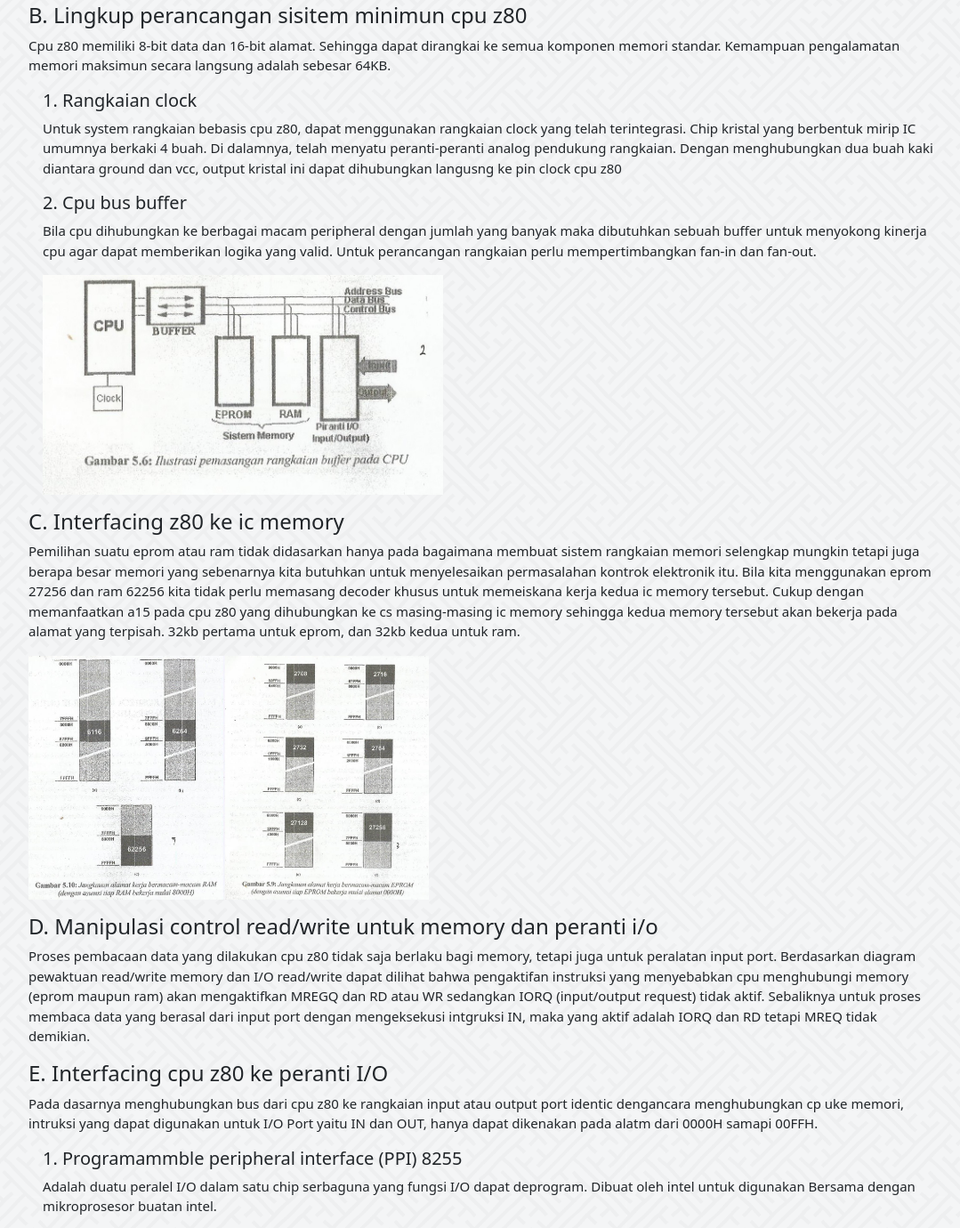
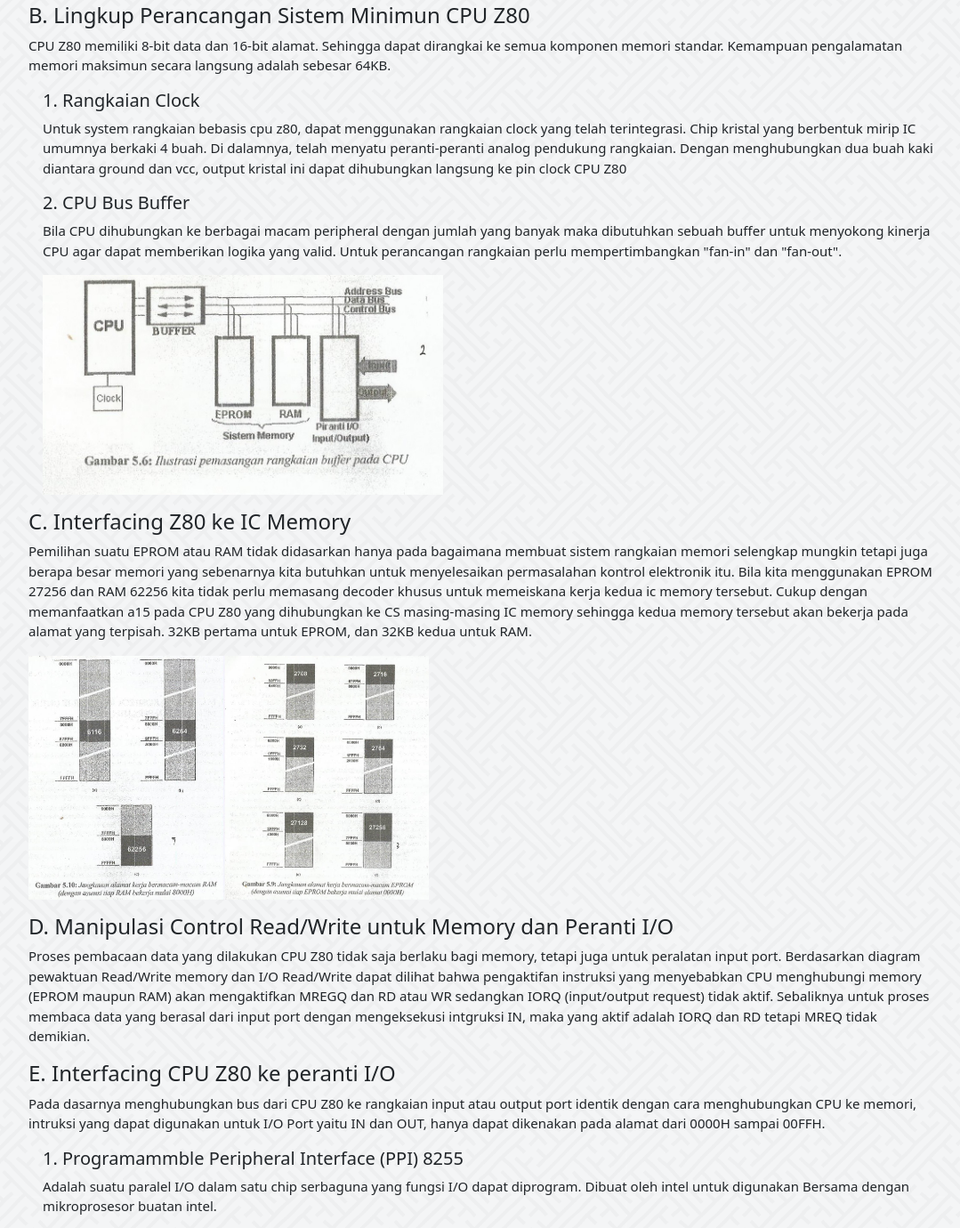
Before and after one commit to AliMasykur10/alimasykuribrahim.github.io, a plain HTML site: page index.html in a window 1280 px wide. Shown: the part 655-2035 px from the top of the page at 89% size, without its empty margins (96-1175 px from the left). Drawn offline with nearby package versions, Linux system fonts and the light colour scheme.

Commit message:
fourth commit

```diff
--- a/index.html
+++ b/index.html
@@ -29,35 +29,35 @@
                     input dan ouput. Peranti input befungsi sebagai peranti penerima dari system yang dikontrol,
                     sedangkan peranti output berfungsi sebagai pemberi aksi kepada system yang dikontrol.</p>
                 <p>Dalam praktik, terminal input maupun output system yang dikontrol dapat beroperasi pada bermacam
-                    besaran listrik maupun fisika. Besaran ini harus diterjemakna ke dalam besaran logika bila
-                    pdihubungkan ke system rangkaian berbasis mikroprosesor. Peranti penerjemah ini disebut interdace ke
+                    besaran listrik maupun fisika. Besaran ini harus diterjemakan ke dalam besaran logika bila
+                    dihubungkan ke system rangkaian berbasis mikroprosesor. Peranti penerjemah ini disebut interface ke
                     peranti sensor dan actuator. Peranti sensor adalah nama yang digunakan untuk menyebut peranti output
-                    dairi sistem yang dikontrol, sedangkan peranti actuator adalah peranti inputnya</p>
+                    dari sistem yang dikontrol, sedangkan peranti actuator adalah peranti inputnya</p>
                 <img src="assets/gambar1.jpg" alt="">
             </div>
 
             <div class="minimun">
-                <h2>B. Lingkup perancangan sisitem minimun cpu z80</h2>
-                <p>Cpu z80 memiliki 8-bit data dan 16-bit alamat. Sehingga dapat dirangkai ke semua komponen memori
+                <h2>B. Lingkup Perancangan Sistem Minimun CPU Z80</h2>
+                <p>CPU Z80 memiliki 8-bit data dan 16-bit alamat. Sehingga dapat dirangkai ke semua komponen memori
                     standar. Kemampuan pengalamatan memori maksimun secara langsung adalah sebesar 64KB.</p>
                 <div class="subab">
 
                     <div class="clock">
 
-                        <h3>1. Rangkaian clock</h3>
+                        <h3>1. Rangkaian Clock</h3>
                         <p>Untuk system rangkaian bebasis cpu z80, dapat menggunakan rangkaian clock yang telah
                             terintegrasi. Chip kristal yang berbentuk mirip IC umumnya berkaki 4 buah. Di dalamnya,
                             telah
                             menyatu peranti-peranti analog pendukung rangkaian. Dengan menghubungkan dua buah kaki
                             diantara
-                            ground dan vcc, output kristal ini dapat dihubungkan langusng ke pin clock cpu z80</p>
+                            ground dan vcc, output kristal ini dapat dihubungkan langsung ke pin clock CPU Z80</p>
                     </div>
 
                     <div class="buffer">
-                        <h3>2. Cpu bus buffer </h3>
-                        <p>Bila cpu dihubungkan ke berbagai macam peripheral dengan jumlah yang banyak maka dibutuhkan
-                            sebuah buffer untuk menyokong kinerja cpu agar dapat memberikan logika yang valid. Untuk
-                            perancangan rangkaian perlu mempertimbangkan fan-in dan fan-out. </p>
+                        <h3>2. CPU Bus Buffer </h3>
+                        <p>Bila CPU dihubungkan ke berbagai macam peripheral dengan jumlah yang banyak maka dibutuhkan
+                            sebuah buffer untuk menyokong kinerja CPU agar dapat memberikan logika yang valid. Untuk
+                            perancangan rangkaian perlu mempertimbangkan "fan-in" dan "fan-out". </p>
 
                         <img src="assets/gambar2.jpg" alt="">
                     </div>
@@ -65,38 +65,38 @@
             </div>
 
             <div class="ic-memory">
-                <h2>C. Interfacing z80 ke ic memory</h2>
-                <p>Pemilihan suatu eprom atau ram tidak didasarkan hanya pada bagaimana membuat sistem rangkaian memori
+                <h2>C. Interfacing Z80 ke IC Memory</h2>
+                <p>Pemilihan suatu EPROM atau RAM tidak didasarkan hanya pada bagaimana membuat sistem rangkaian memori
                     selengkap mungkin tetapi juga berapa besar memori yang sebenarnya kita butuhkan untuk menyelesaikan
-                    permasalahan kontrok elektronik itu.
-                    Bila kita menggunakan eprom 27256 dan ram 62256 kita tidak perlu memasang decoder khusus untuk
-                    memeiskana kerja kedua ic memory tersebut. Cukup dengan memanfaatkan a15 pada cpu z80 yang
-                    dihubungkan ke cs masing-masing ic memory sehingga kedua memory tersebut akan bekerja pada alamat
-                    yang terpisah. 32kb pertama untuk eprom, dan 32kb kedua untuk ram.
+                    permasalahan kontrol elektronik itu.
+                    Bila kita menggunakan EPROM 27256 dan RAM 62256 kita tidak perlu memasang decoder khusus untuk
+                    memeiskana kerja kedua ic memory tersebut. Cukup dengan memanfaatkan a15 pada CPU Z80 yang
+                    dihubungkan ke CS masing-masing IC memory sehingga kedua memory tersebut akan bekerja pada alamat
+                    yang terpisah. 32KB pertama untuk EPROM, dan 32KB kedua untuk RAM.
                 </p>
                 <img src="assets/gambar3.jpg" alt="">
             </div>
             <div class="manipulasi">
-                <h2>D. Manipulasi control read/write untuk memory dan peranti i/o</h2>
-                <p>Proses pembacaan data yang dilakukan cpu z80 tidak saja berlaku bagi memory, tetapi juga untuk
-                    peralatan input port. Berdasarkan diagram pewaktuan read/write memory dan I/O read/write dapat
-                    dilihat bahwa pengaktifan instruksi yang menyebabkan cpu menghubungi memory (eprom maupun ram) akan
+                <h2>D. Manipulasi Control Read/Write untuk Memory dan Peranti I/O</h2>
+                <p>Proses pembacaan data yang dilakukan CPU Z80 tidak saja berlaku bagi memory, tetapi juga untuk
+                    peralatan input port. Berdasarkan diagram pewaktuan Read/Write memory dan I/O Read/Write dapat
+                    dilihat bahwa pengaktifan instruksi yang menyebabkan CPU menghubungi memory (EPROM maupun RAM) akan
                     mengaktifkan MREGQ dan RD atau WR sedangkan IORQ (input/output request) tidak aktif. Sebaliknya
                     untuk proses membaca data yang berasal dari input port dengan mengeksekusi intgruksi IN, maka yang
                     aktif adalah IORQ dan RD tetapi MREQ tidak demikian.</p>
             </div>
 
             <div class="interfacing">
-                <h2>E. Interfacing cpu z80 ke peranti I/O</h2>
-                <p>Pada dasarnya menghubungkan bus dari cpu z80 ke rangkaian input atau output port identic dengancara
-                    menghubungkan cp uke memori, intruksi yang dapat digunakan untuk I/O Port yaitu IN dan OUT, hanya
-                    dapat dikenakan pada alatm dari 0000H samapi 00FFH. </p>
+                <h2>E. Interfacing CPU Z80 ke peranti I/O</h2>
+                <p>Pada dasarnya menghubungkan bus dari CPU Z80 ke rangkaian input atau output port identik dengan cara
+                    menghubungkan CPU ke memori, intruksi yang dapat digunakan untuk I/O Port yaitu IN dan OUT, hanya
+                    dapat dikenakan pada alamat dari 0000H sampai 00FFH. </p>
 
                 <div class="subab">
 
                     <div class="programmable">
-                        <h3>1. Programammble peripheral interface (PPI) 8255</h3>
-                        <p>Adalah duatu peralel I/O dalam satu chip serbaguna yang fungsi I/O dapat deprogram.
+                        <h3>1. Programammble Peripheral Interface (PPI) 8255</h3>
+                        <p>Adalah suatu paralel I/O dalam satu chip serbaguna yang fungsi I/O dapat diprogram.
                             Dibuat oleh intel untuk digunakan Bersama dengan mikroprosesor buatan intel.
                         </p>
                         <img src="assets/gambar4.jpg" alt="">
```
